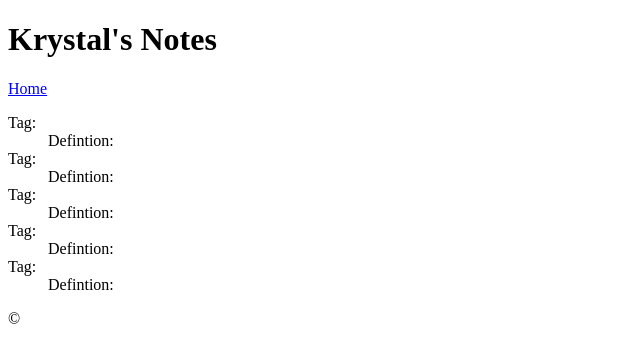
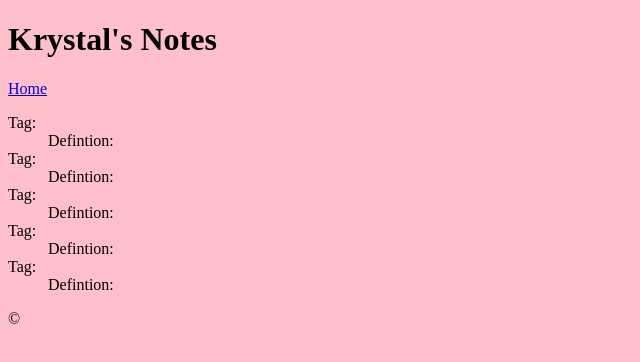
Before and after one commit to KrystalDickie/assignment, a plain HTML site: page notes.html in a window 1280 px wide. Shown: the whole page, without its empty margins (0-640 px from the left). Drawn offline with Linux system fonts and the light colour scheme.

Commit message:
Add files via upload

```diff
--- a/notes.html
+++ b/notes.html
@@ -2,6 +2,11 @@
 <html lang="en">
     <head>
         <title>Notes</title>
+        <style>
+            body {
+            background-color: pink;
+            }
+        </style>
     </head>
     <body>
         <h1>Krystal's Notes</h1>
```
Also changed, not shown: index.html (+3 -0 lines).
